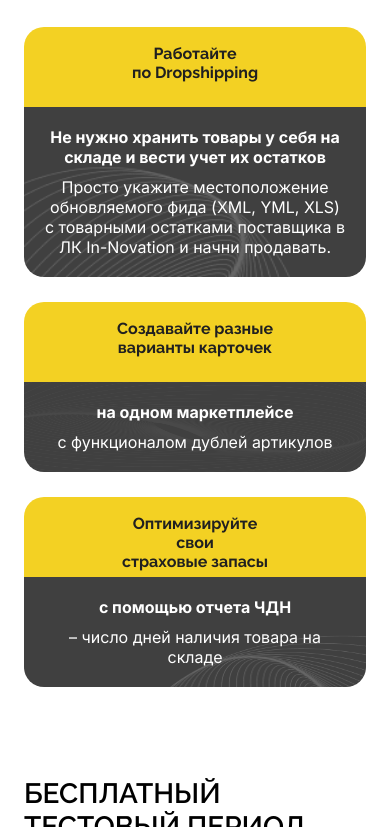
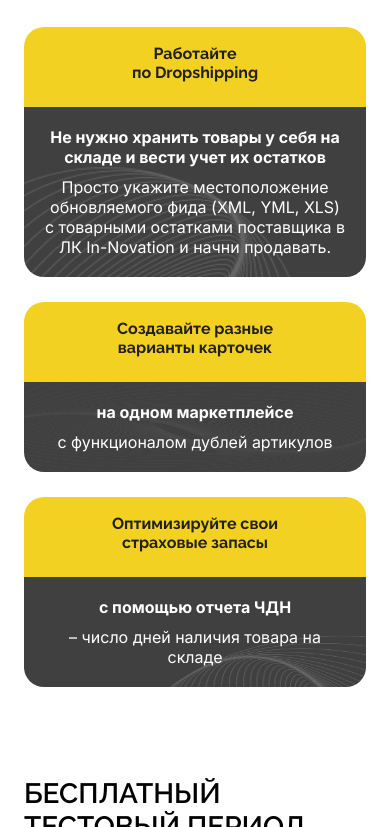
Before and after one commit to Daniilofficial/INNOVATION, a plain HTML site: page index.html in a window 390 px wide. Shown: the part 6951-7778 px from the top of the page. Drawn offline with nearby package versions, Linux system fonts and the light colour scheme.

Commit message:
Add files via upload

```diff
--- a/style.css
+++ b/style.css
@@ -1549,6 +1549,9 @@ body > div.tarif > div > div.tarif_content > div.tarif1.tarif2 > div.tarif_funti
         background-image: url(img/line2.png);
         height: 24px;
     }
+    .add_item1>span{
+        display: inline;
+    }
     /* about */
     .about_heading{
         width: 250px;
@@ -1771,13 +1774,19 @@ body > div.tarif > div > div.tarif_content > div.tarif1.tarif2 > div.tarif_funti
         font-size: 30px;
         padding-left: 30px;
     }
+    .add_item1>span{
+        display: block;
+    }
     .add_item1 {
-        padding: 17px 23vw;
+        padding: 17px 20vw;
     }
     .add_item2{
         padding: 20px;
         height: auto;
     }
+    .add_item1>span{
+        display: block;
+    }
     .buy1>h1{
         font-size: 18px;
     }
@@ -1822,4 +1831,5 @@ body > div.tarif > div > div.tarif_content > div.tarif1.tarif2 > div.tarif_funti
         margin: 16% auto;
         padding: 55px 33px 15px
     }
-}
+
+}
```
